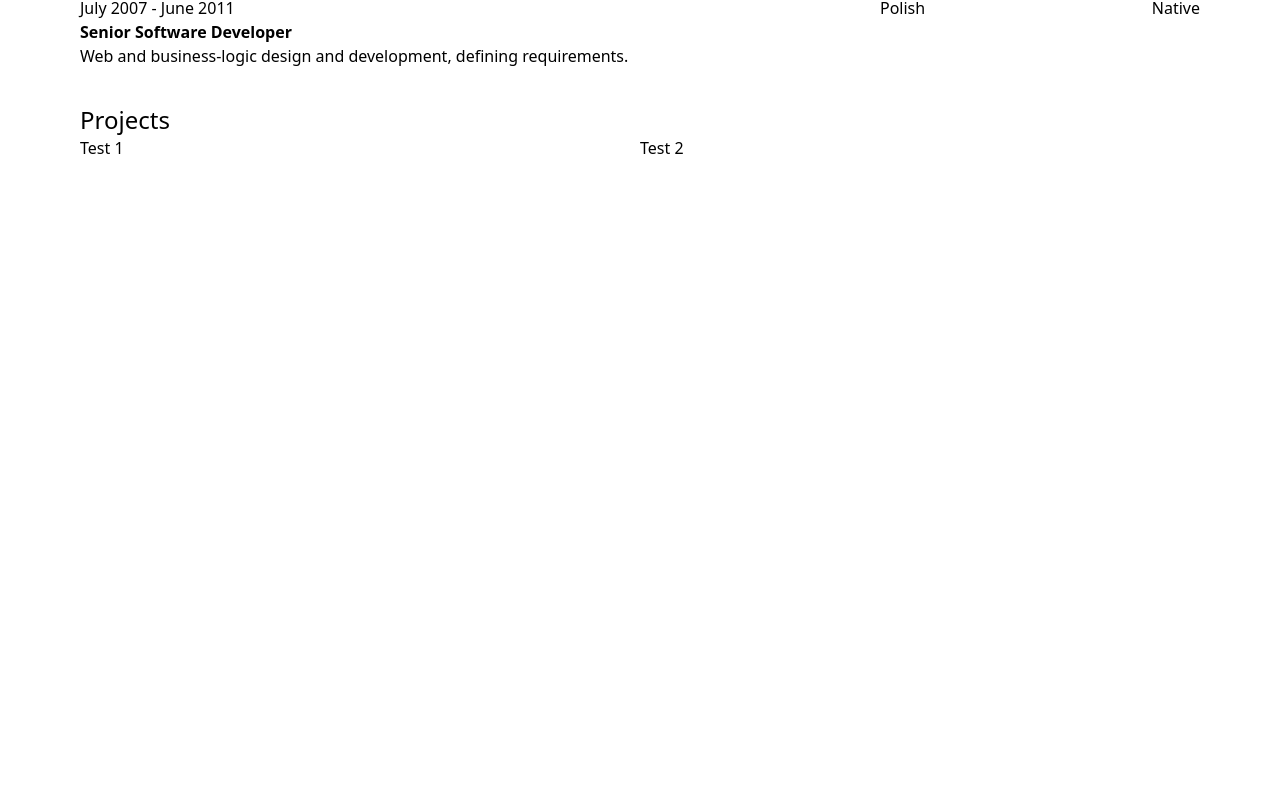
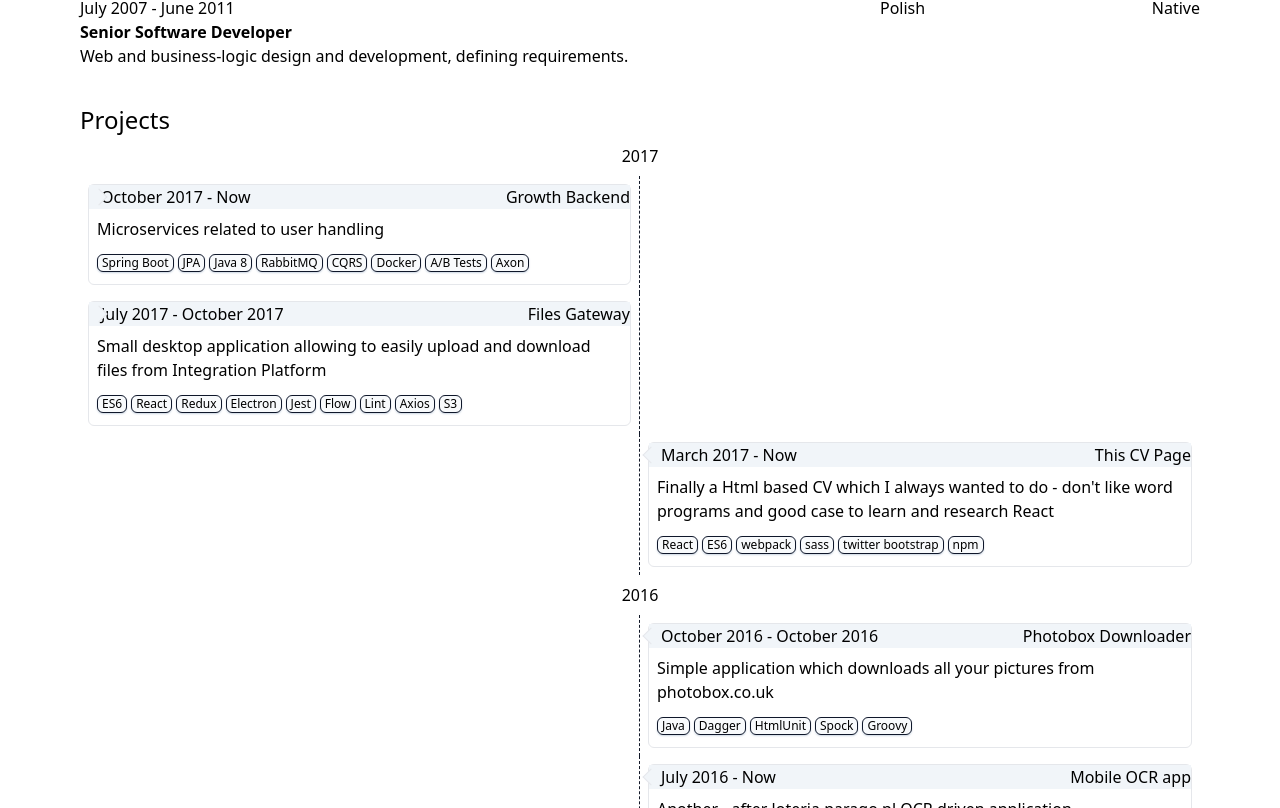
Before and after one commit to irla/irla.github.io, a Next.js app: page / in a window 1280 px wide. Shown: the part 912-1720 px from the top of the page. Before the commit the page ends 1080 px from the top, so only its background shows below. Built offline with nearby package versions, Linux system fonts and the light colour scheme.

Commit message:
Projects layout and styling initial work

```diff
--- a/pages/index.tsx
+++ b/pages/index.tsx
@@ -48,7 +48,7 @@ const Home: NextPage<Props> = ({experience, skills, projects}: Props) => {
       </Head>
 
       <header className="print:hidden">
-        <Navbar onFilterUpdate={(value) => {setFilter(value)}}/>
+        <Navbar onFilterUpdate={(value) => {setFilter(value)}} filterValue={filter}/>
       </header>
 
       <main className='px-2 print:px-0 sm:px-10 max-w-7xl mx-auto'>
@@ -60,7 +60,7 @@ const Home: NextPage<Props> = ({experience, skills, projects}: Props) => {
             <About />
           </div>
         </div>
-        <div className={"sm:flex " + (filterIsBlank ? 'sm:flex-wrap' : '')}>
+        <div className="sm:flex sm:flex-wrap">
           <div className={(filterIsBlank ? '' : "hidden ") + "px-2 sm:px-6 lg:px-8 md:px-2 sm:basis-2/3"}>
             <Experience work={experience.work} education={experience.education} />
           </div>
--- /dev/null
+++ b/sections/Projects/Project.tsx
@@ -0,0 +1,39 @@
+import { Pill } from '../../components/Pill'
+import { DateRange } from '../../components/DateRange'
+import { Project as ProjectData, ProjectType, filterMatches } from './index'
+
+export interface ProjectProps {
+    project?: ProjectData,
+    type: ProjectType,
+    filter: string,
+}
+
+export const Project: React.FC<ProjectProps> = ({project, type, filter}) => {
+    if (project) {
+
+        const highlighted = (skillName: string): boolean => {
+            return filterMatches(filter, skillName)
+        }
+
+        const pointer = type == ProjectType.HOBBY
+            ? <div className='relative rotate-45 w-3 h-3 border-l border-b z-50 bg-slate-100 -left-1'></div>
+            : <div className='relative rotate-45 w-3 h-3 border-r border-t z-50 bg-slate-100 -right-1'></div>
+
+        return (
+        <div className="border rounded-md m-2 flex flex-wrap">
+            <div className='basis-full bg-slate-100 flex items-center'>
+                {pointer}
+                <DateRange from={project.startDate} to={project.endDate} />
+                <span className='ml-auto'>{project.name}</span>
+            </div>
+            <div className='basis-full px-2 my-2'>{project.description}</div>
+            <div className='basis-full px-2 mb-2'>
+            {project.technologies.map(technology => {
+                                return <Pill key={technology} label={technology} highlighted={highlighted(technology)} />
+                            })}
+            </div>
+        </div>
+        )
+    }
+    return <div />
+}
--- a/sections/Projects/index.tsx
+++ b/sections/Projects/index.tsx
@@ -1,7 +1,8 @@
 import { Pill } from '../../components/Pill'
 import { DateRange } from '../../components/DateRange'
+import { Project } from './Project'
 
-interface Project {
+export interface Project {
     name: string,
     startDate: string,
     endDate: string,
@@ -12,8 +13,8 @@ interface Project {
 }
 
 export interface ProjectsProps {
-    commercial: Project[],
-    hobby: Project[],
+    commercial: Array<Project>,
+    hobby: Array<Project>,
     filter: string,
 }
 
@@ -85,24 +86,32 @@ const sort = <Type,>(map: Map<number, Type>, sortDir: SortDir): Map<number, Type
     return new Map(entries)
 }
 
-const filterMatches = (filter: string, skillName: string): boolean => {
+export const filterMatches = (filter: string, skillName: string): boolean => {
     return filter != undefined && filter.trim().length > 0 && skillName.toLowerCase().includes(filter.toLowerCase())
 }
 
 export const Projects: React.FC<ProjectsProps> = (props) => {
-
-    const highlighted = (skillName: string): boolean => {
-        return filterMatches(props.filter, skillName)
-    }
 
     const grouped = groupSortAndFilter(props)
 
     return (
         <div className="p-2">
             <div className='block text-2xl'>Projects</div>
-            <div className='flex'>
-                <div className='flex-col basis-1/2'>Test 1</div>
-                <div className='flex-col basis-1/2'>Test 2</div>
+                {[... grouped].map(([year, yearOfProjects]) => {
+                    return <div className='flex flex-wrap'>
+                            <div className='basis-full flex items-center my-2'><span className='m-auto'>{year}</span></div>
+                            {[... yearOfProjects.months].map(([month, projects]) => {
+                                return <div className="basis-full flex">
+                                    <div className='flex-col basis-1/2 border-r border-dashed border-gray-900'>
+                                        <Project project={projects.commercial} type={ProjectType.COMMERCIAL} filter={props.filter}/>
+                                    </div>
+                                    <div className='flex-col basis-1/2'>
+                                        <Project project={projects.hobby} type={ProjectType.HOBBY} filter={props.filter}/>
+                                    </div>
+                                </div>
+                            })}
+                        </div>
+                })}
                 {/* <div className='sm:flex-col border-r border-gray-900 border-dashed sm:basis-1/2'>
                     {commercial.map((project: Project) => {
                         return <div key={project.name} className="py-2 mr-3 mb-3.5">
@@ -137,7 +146,6 @@ export const Projects: React.FC<ProjectsProps> = (props) => {
                         </div>
                     })}
                 </div> */}
-            </div>
         </div>
     )
 }
```
